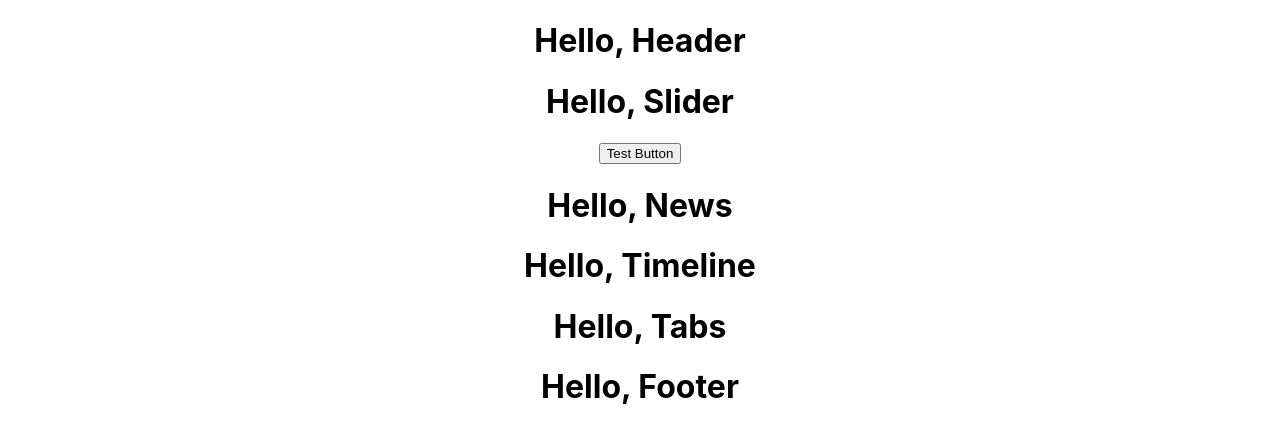
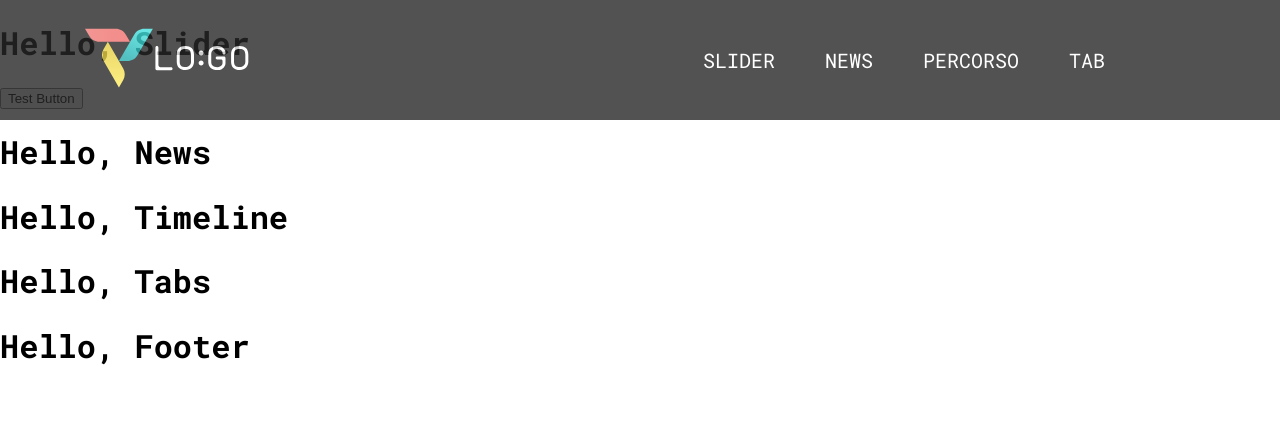
Before and after one commit to BenoitDuPayrat/logotel-demo, a React (Create React App) app: page / in a window 1280 px wide. Shown: the top 442 px of the page. Built offline with nearby package versions, Linux system fonts and the light colour scheme.

Commit message:
Header content and style

```diff
--- a/src/App.css
+++ b/src/App.css
@@ -1,38 +1,7 @@
-.App {
-  text-align: center;
+@import url('https://fonts.googleapis.com/css?family=Roboto+Mono:regular,bold,italic&subset=latin,latin-ext');
+@import "Header.css";
+
+.app {
+  font-family: "Roboto Mono";
+  font-weight: 500;
 }
-
-.App-logo {
-  height: 40vmin;
-  pointer-events: none;
-}
-
-@media (prefers-reduced-motion: no-preference) {
-  .App-logo {
-    animation: App-logo-spin infinite 20s linear;
-  }
-}
-
-.App-header {
-  background-color: #282c34;
-  min-height: 100vh;
-  display: flex;
-  flex-direction: column;
-  align-items: center;
-  justify-content: center;
-  font-size: calc(10px + 2vmin);
-  color: white;
-}
-
-.App-link {
-  color: #61dafb;
-}
-
-@keyframes App-logo-spin {
-  from {
-    transform: rotate(0deg);
-  }
-  to {
-    transform: rotate(360deg);
-  }
-}
--- a/src/App.js
+++ b/src/App.js
@@ -9,8 +9,8 @@
 
 class App extends Component {
     render() {
-        return <div className="App">
-            <Header name="Header" />
+        return <div className="app">
+            <Header />
             <Slider name="Slider" />
             <News name="News" />
             <Timeline name="Timeline" />
--- /dev/null
+++ b/src/Header.css
@@ -0,0 +1,29 @@
+.logotel-header {
+    position: fixed;
+    display: flex;
+    justify-content: space-between;
+    align-items: center;
+    top: 0;
+    width: 100%;
+    height: 120px;
+    box-sizing: border-box;
+    padding: 0 150px 0 60px;
+    background-color: #272727;
+    color: #ffffff;
+    opacity: 0.8;
+}
+
+.logotel-header--card {
+    padding: 0 25px;
+    font-size: 20px;
+    cursor: pointer;
+}
+
+.logotel-header--card:hover {
+    font-weight: 700;
+    color: #f07c79;
+}
+
+.logotel-header--spacer {
+    flex: 1;
+}
--- a/src/Header.js
+++ b/src/Header.js
@@ -2,7 +2,16 @@
 
 class Header extends Component {
     render() {
-        return <h1 className="logotel-header">Hello, {this.props.name}</h1>;
+        return <div className="logotel-header">
+            <div className="logotel-header--card">
+                <img src={`${process.env.PUBLIC_URL}/LOGO BIANCO.svg`} alt="logo" />
+            </div>
+            <div className="logotel-header--spacer" />
+            <div className="logotel-header--card">SLIDER</div>
+            <div className="logotel-header--card">NEWS</div>
+            <div className="logotel-header--card">PERCORSO</div>
+            <div className="logotel-header--card">TAB</div>
+        </div>;
     }
 }
 
```
Also changed, not shown: public/LOGO BIANCO.svg (added).
